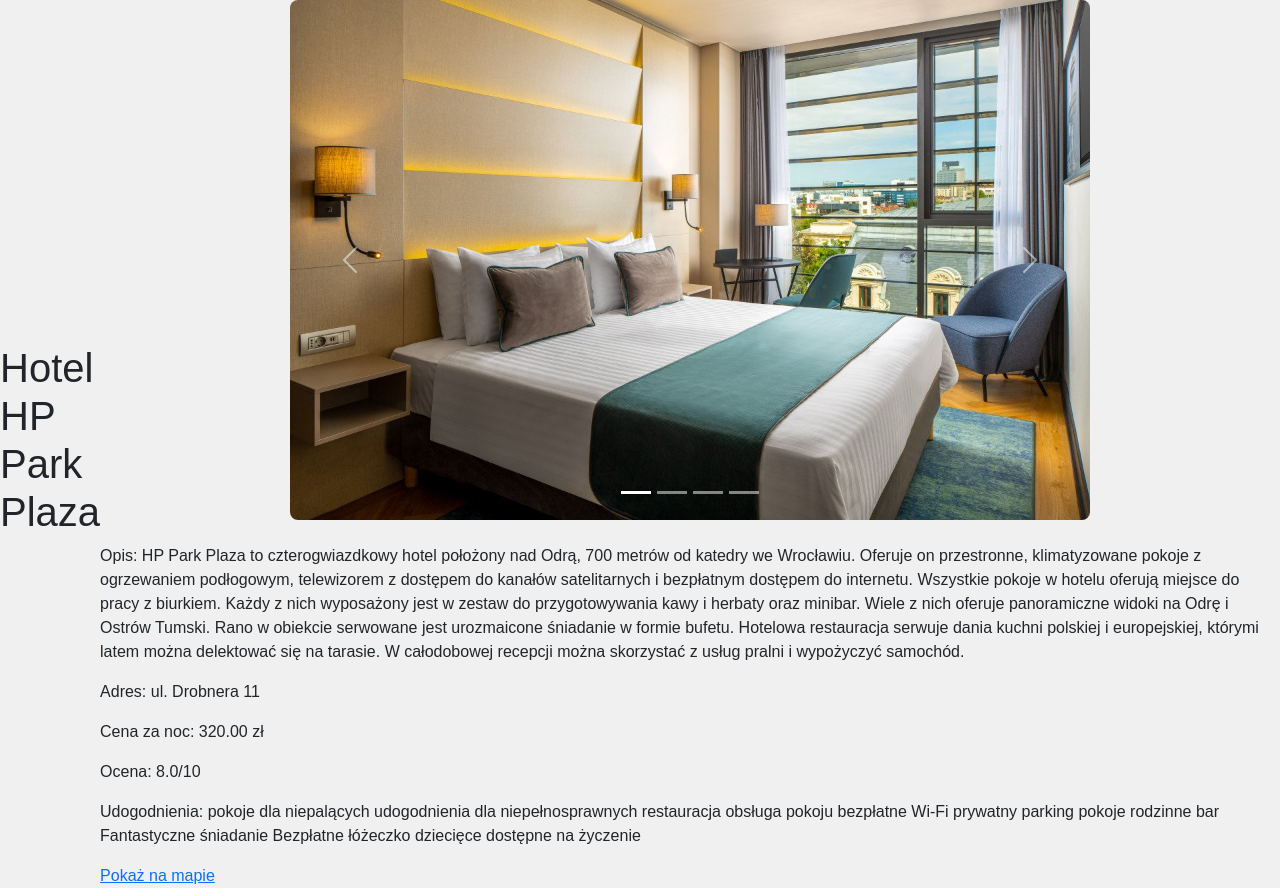
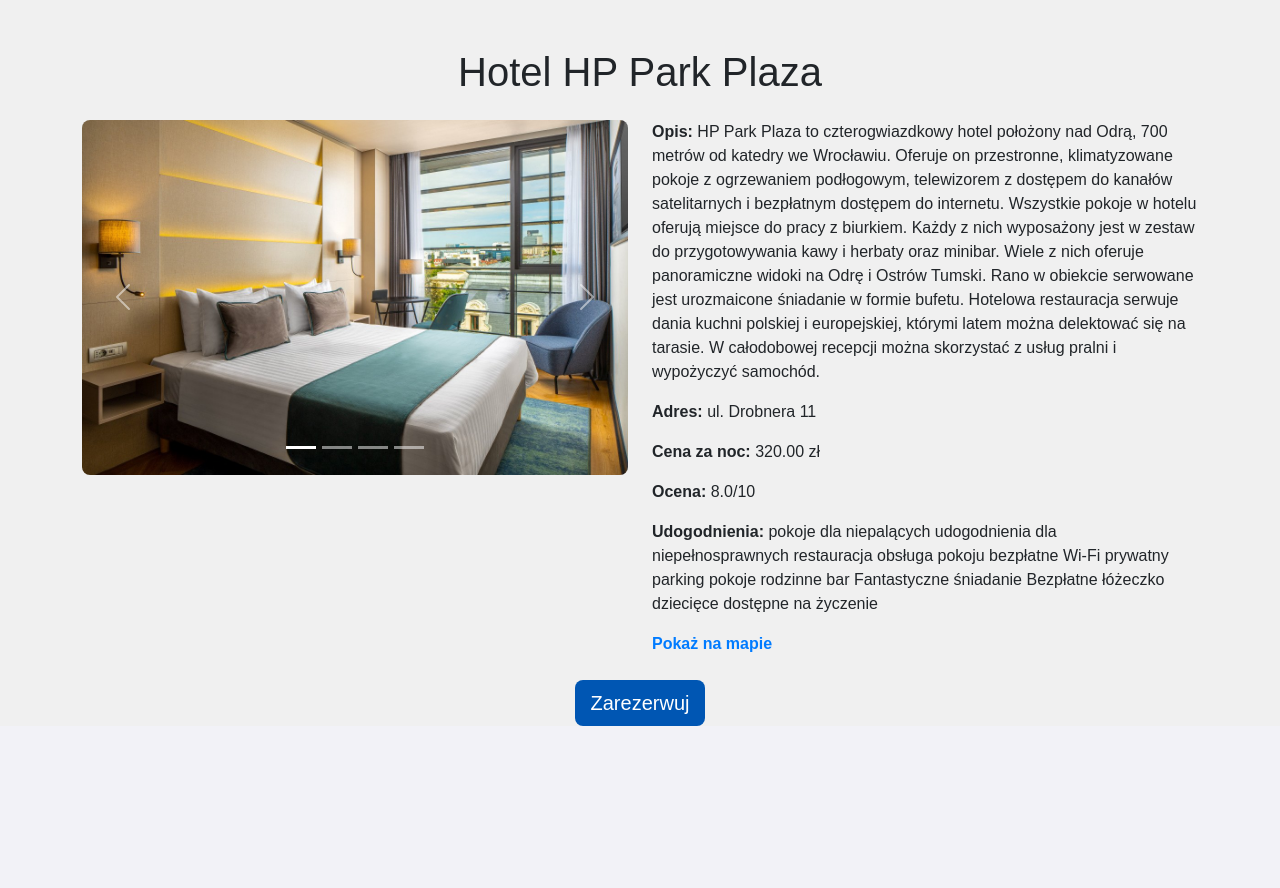
Before and after one commit to Monka3tp/Hotelio, a Django app: page /1/ in a window 1280 px wide. Shown: the part 90-978 px from the top of the page. After the commit the page ends 816 px from the top, so only its background shows below. Run offline with Django 5.2, Linux system fonts and the light colour scheme; data comes from the database, SQL or seed files in the repository; both versions use the stored data as it was after the commit.

Commit message:
wstepne dodanie brakujacego stylu w widoku szczegolow hotelu

```diff
--- a/Hotelio/templates/hotels/hotel_detail.html
+++ b/Hotelio/templates/hotels/hotel_detail.html
@@ -1,16 +1,18 @@
 {% extends 'base.html' %}
 
 {% block content %}
-<h1>{{ hotel.name }}</h1>
-<div>
-    <div id="hotelCarousel" class="carousel slide" data-bs-ride="carousel" style="max-width: 800px; margin: auto;">
+<div class="container mt-5">
+    <h1 class="text-center mb-4">{{ hotel.name }}</h1>
+    <div class="row">
+        <!-- Carousel Section -->
+        <div class="col-md-6">
+            <div id="hotelCarousel" class="carousel slide" data-bs-ride="carousel">
                 <div class="carousel-indicators">
                     <button type="button" data-bs-target="#hotelCarousel" data-bs-slide-to="0" class="active" aria-current="true" aria-label="Slide 1"></button>
                     <button type="button" data-bs-target="#hotelCarousel" data-bs-slide-to="1" aria-label="Slide 2"></button>
                     <button type="button" data-bs-target="#hotelCarousel" data-bs-slide-to="2" aria-label="Slide 3"></button>
                     <button type="button" data-bs-target="#hotelCarousel" data-bs-slide-to="3" aria-label="Slide 4"></button>
                 </div>
-
                 <div class="carousel-inner">
                     <div class="carousel-item active">
                         <img src="{{ hotel.image.url }}" class="d-block w-100" alt="Zdjęcie hotelu 1" style="border-radius: 8px;">
@@ -22,10 +24,9 @@
                         <img src="{{ hotel.image3.url }}" class="d-block w-100" alt="Zdjęcie hotelu 3" style="border-radius: 8px;">
                     </div>
                     <div class="carousel-item">
-                <img src="{{ hotel.image4.url }}" class="d-block w-100" alt="Zdjęcie hotelu 3" style="border-radius: 8px;">
+                        <img src="{{ hotel.image4.url }}" class="d-block w-100" alt="Zdjęcie hotelu 4" style="border-radius: 8px;">
                     </div>
                 </div>
-
                 <button class="carousel-control-prev" type="button" data-bs-target="#hotelCarousel" data-bs-slide="prev">
                     <span class="carousel-control-prev-icon" aria-hidden="true"></span>
                     <span class="visually-hidden">Poprzedni</span>
@@ -35,16 +36,26 @@
                     <span class="visually-hidden">Następny</span>
                 </button>
             </div>
+        </div>
 
-    <div class="mt-4">
-        <p>Opis: {{ hotel.description }}</p>
-        <p>Adres: {{ hotel.address }}</p>
-        <p>Cena za noc: {{ hotel.price_per_night }} zł</p>
-        <p>Ocena: {{ hotel.rating }}/10</p>
-        <p>Udogodnienia: {{ hotel.amenities }}</p>
+        <!-- Hotel Information Section -->
+        <div class="col-md-6">
+            <p><strong>Opis:</strong> {{ hotel.description }}</p>
+            <p><strong>Adres:</strong> {{ hotel.address }}</p>
+            <p><strong>Cena za noc:</strong> {{ hotel.price_per_night }} zł</p>
+            <p><strong>Ocena:</strong> {{ hotel.rating }}/10</p>
+            <p><strong>Udogodnienia:</strong> {{ hotel.amenities }}</p>
         {% if hotel.map %}
-            <a href="{{ hotel.map }}" target="_blank">Pokaż na mapie</a>
+            <a href="{{ hotel.map }}" target="_blank" style="font-weight: bold; color: #007bff; text-decoration: none;">
+                Pokaż na mapie
+            </a>
         {% endif %}
         </div>
     </div>
+
+    <!-- Reservation Button -->
+    <div class="text-center mt-4">
+        <a href="{% url 'reserve_hotel' hotel.id %}" class="btn btn-primary btn-lg">Zarezerwuj</a>
+    </div>
+</div>
 {% endblock %}
--- a/Hotelio/templates/hotels/my_reservations.html
+++ b/Hotelio/templates/hotels/my_reservations.html
@@ -8,7 +8,7 @@
         <div class="col-12 col-md-6 col-lg-4">
             <div class="card h-100 border-light shadow-sm" style="border-radius: 10px;">
                 <div class="card-body">
-                    <h5 class="fw-bold mb-3">{{ reservation.hotel_name }}</h5>
+                    <h5 class="fw-bold mb-3">{{ reservation.hotel }}</h5>
                     <p class="mb-2">
                         <strong>Pokój:</strong> {{ reservation.room_number }}<br>
                         <strong>Od:</strong> {{ reservation.check_in }}<br>
```
Also changed, not shown: db.sqlite3. Lines whose indentation alone changed are shown as unchanged.
